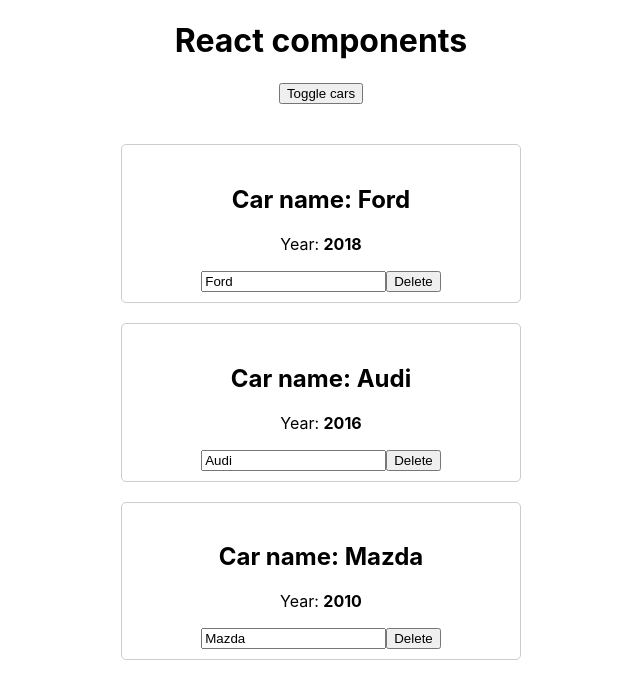
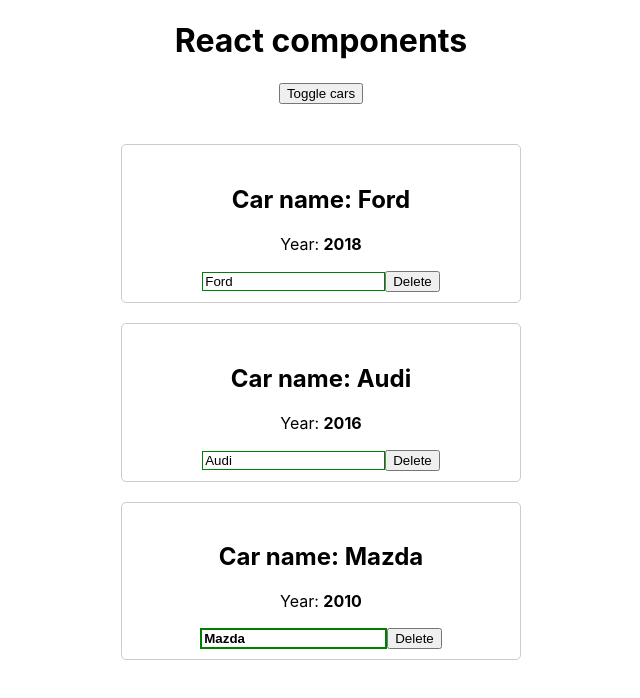
Before and after one commit to KolchinVolodymyr/react-theory, a React (Create React App) app: page / in a window 1280 px wide. Both pictures are taken after a click on the button "Toggle cars". Shown: the top 698 px of the page, without its empty margins (319-959 px from the left). Built offline with nearby package versions, Linux system fonts and the light colour scheme.

Commit message:
css connection

```diff
--- a/src/Car/Car.css
+++ b/src/Car/Car.css
@@ -8,3 +8,20 @@
     margin: 20px auto;
     padding-top: 20px;
 }
+
+.input {}
+
+.input:active, .input:focus {
+    outline: none;
+}
+.input.green {
+    border: 1px solid green;
+}
+
+.input.red {
+    border: 1px solid red;
+}
+.input.bold {
+    border: 2px solid green;
+    font-weight: bold;
+}
--- a/src/Car/Car.js
+++ b/src/Car/Car.js
@@ -1,10 +1,27 @@
 import React from 'react'
 import './Car.css'
-export default props =>  (
+export default props =>  {
+    const inputClasses = ['input']
+
+    if(props.name !== '') {
+        inputClasses.push('green')
+    } else {
+        inputClasses.push('red')
+    }
+
+    if(props.name.length >4) {
+        inputClasses.push('bold')
+    }
+    return (
     <div className='Car'>
         <h2>Car name: {props.name}</h2>
         <p>Year: <strong>{props.year}</strong></p>
-        <input type="text" onChange={props.onChangeName} value={props.name}/>
+        <input
+            type="text"
+            onChange={props.onChangeName}
+            value={props.name}
+            className={inputClasses.join(' ')}
+            />
         <button onClick={props.onDelete}>Delete</button>
-    </div>
-)
+    </div>)
+}
```
